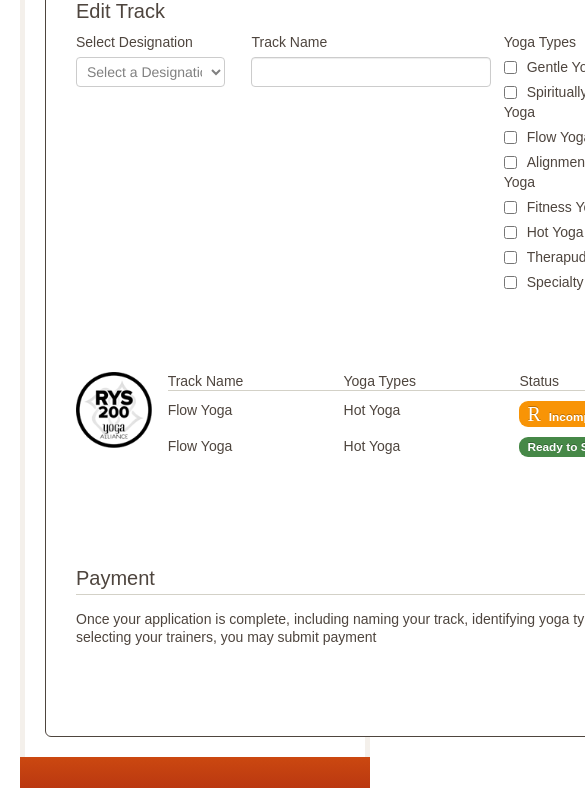
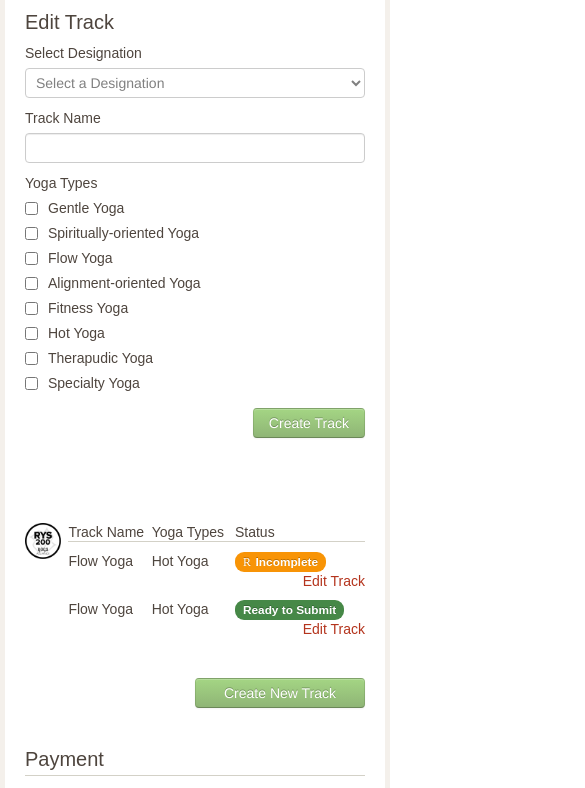
Before and after one commit to ziapk/School-Registration-Pre-4, a plain HTML site: page index.html in a window 390 px wide. Shown: the part 456-1244 px from the top of the page, 585 px wide, since content can reach past the window. Drawn offline with Linux system fonts and the light colour scheme; a web font is replaced by a local one.

Commit message:
My Coded

```diff
--- a/sass/school-registration-pre-4.scss
+++ b/sass/school-registration-pre-4.scss
@@ -66,7 +66,7 @@ $icon_font_size: 20px;
 	@include makeFluidRow();
 	.ya-main {
 		@include makeFluidColumn(9);
-		@media (max-width: 979px) {
+		@media (max-width: 1200px) {
 			@include makeFluidColumn(12, 0 ,0);
 		}
 	}
@@ -76,8 +76,6 @@ $icon_font_size: 20px;
 }
 
 .ya-school-registration-pre-4 {
-    padding: $margin_padding * 2;
-    min-width: 780px;
 	h1 {
 		font: $PageHeading;
 		border-bottom: $NormalLine;
@@ -213,6 +211,9 @@ select.ya-empty {
 	height: 20px;
 	display: table-cell;
 	vertical-align: middle;
+	[data-icon]{
+		font-size:11.844px;
+	}
 }
 .ya-registration-pre-rys-infos {
 	@include makeFluidRow();
@@ -248,3 +249,56 @@ select.ya-empty {
 .ya-help-icon {
     color: #E5A053 !important;
 }
+.input-medium{
+	min-width:170px !important;
+	width:auto !important;
+}
+
+
+@media (max-width: 1200px) {
+	.ya-edit-track{
+		.ya-edit-track-controls{
+			width:40% !important;
+			.ya-select-designation{
+				width:auto !important;
+				float:none !important;
+				margin:0 !important;
+			}
+			.ya-track-name{
+				@extend .ya-select-designation;
+				input{
+					width:100%;
+					height:auto;
+					-moz-box-sizing:border-box;
+					-webkit-box-sizing:border;
+					box-sizing:border-box;
+				}
+			}
+
+		}
+	}
+}
+@media (max-width: 979px) {
+.ya-yoga-type-list{
+	width:38% !important;
+}
+}
+
+@media (max-width: 767px) {
+	body{
+		padding:0 !important;
+	}
+	.ya-edit-track {
+		.ya-edit-track-controls{
+			width:100% !important;
+		}
+		.ya-yoga-type-list{
+			width:100% !important;
+			margin:0;
+		}
+	}
+	div.multi-step.numbered ol > li .num{
+		position:relative;
+		z-index:999;
+	}
+}
--- a/sass/screen.scss
+++ b/sass/screen.scss
@@ -273,13 +273,6 @@ span[data-icon="E"], span[data-icon="C"]{
 
 // ################# PAGE REVIEW QUEUE 2 ##################
 
-.container-fluid {
-	background-color: white;
-	max-width: 1170px;
-	margin: 0 auto;
-	border-radius: 6px;
-	border: 1px solid $dark-brown;
-}
 
 //@include grid-test;
 
```
Also changed, not shown: css/school-registration-pre-4.css, css/screen.css.
